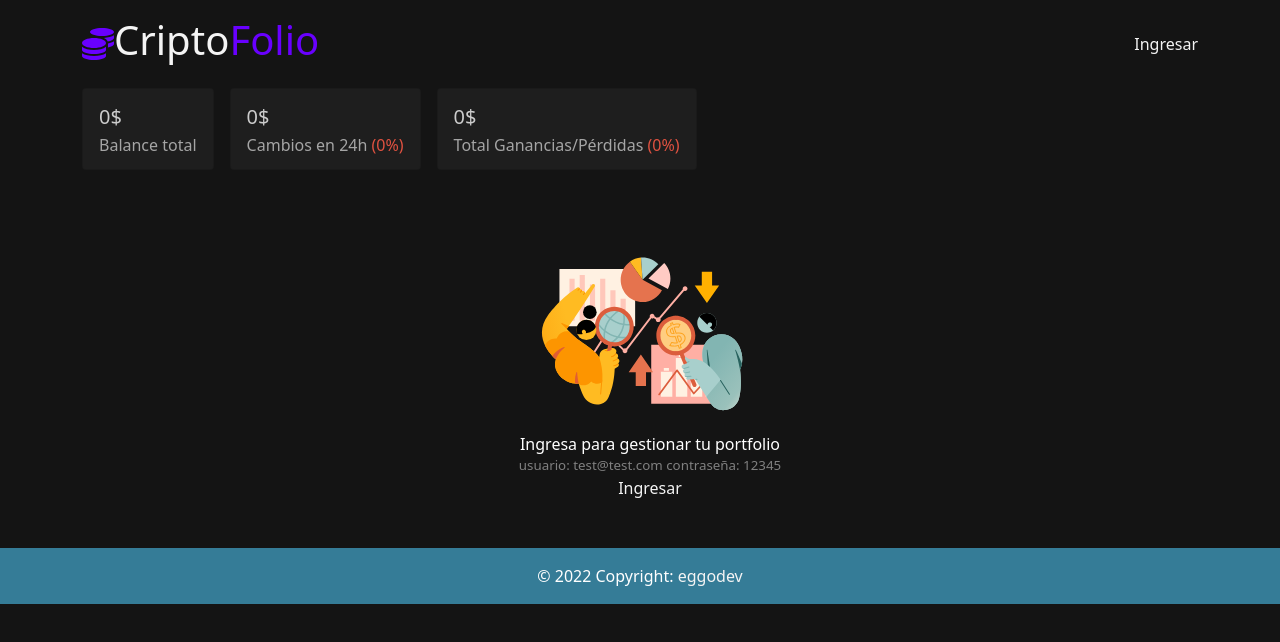
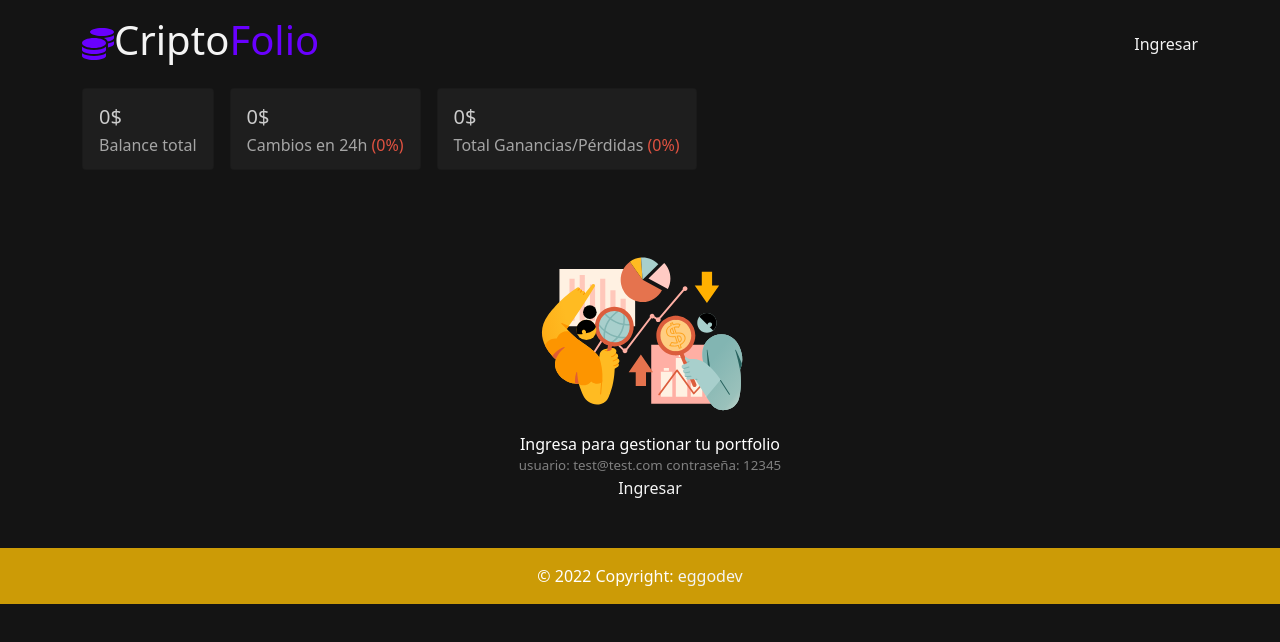
Before and after one commit to gusmacielpy/coinfolio, a React (Create React App) app: page / in a window 1280 px wide. Shown: the top 642 px of the page. Built offline with nearby package versions, Linux system fonts and the light colour scheme.

Commit message:
fixing layout

```diff
--- a/src/components/Portolio.js
+++ b/src/components/Portolio.js
@@ -148,7 +148,7 @@ const Portolio = ({ coins, setCoins, transactions, setTransactions }) => {
             </div>
           </div>
         </div>
-        <footer className="footer">
+        <footer className="footer bg-warning">
           <div
             className="text-center p-3"
             style={{ backgroundColor: "rgba(0, 0, 0, 0.2)" }}
--- a/src/components/styles.css
+++ b/src/components/styles.css
@@ -1,7 +1,3 @@
-.container{
-  margin-bottom: 0;
-  padding-bottom: 0;
-}
 a:link {
   color: #f4f4f4;
   text-decoration: none;
@@ -75,7 +71,3 @@ h1 {
   font-size: smaller;
   color: gray;
 }
-.footer{
-  margin: 0;
-  background-color: #429BBD;
-}
```
